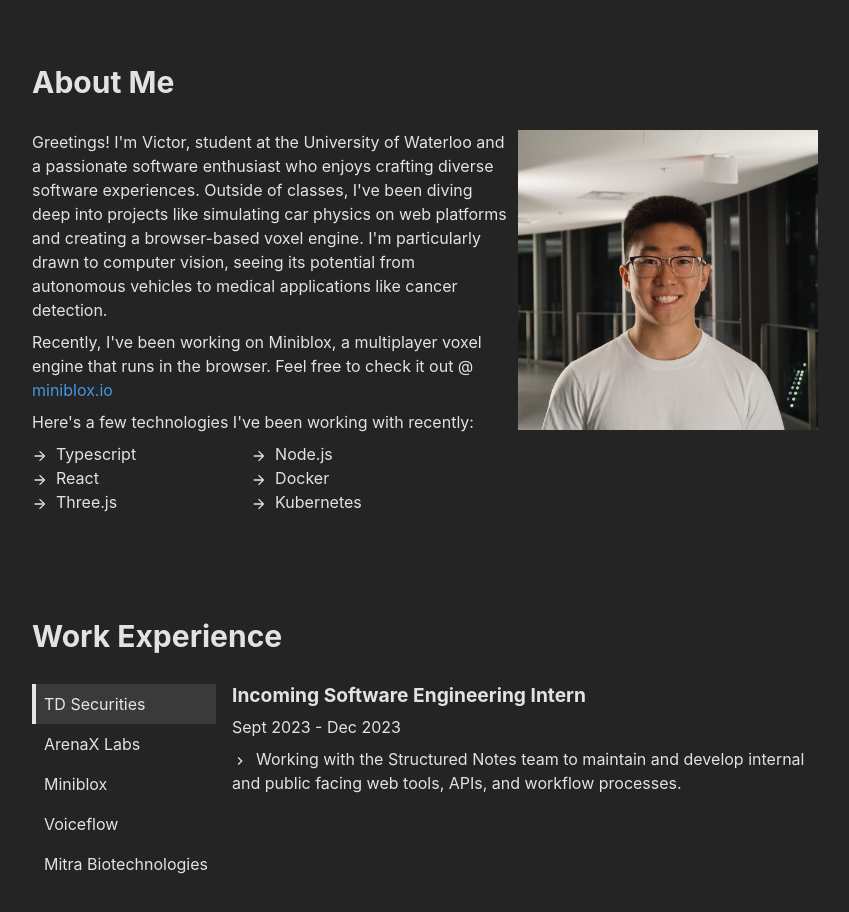
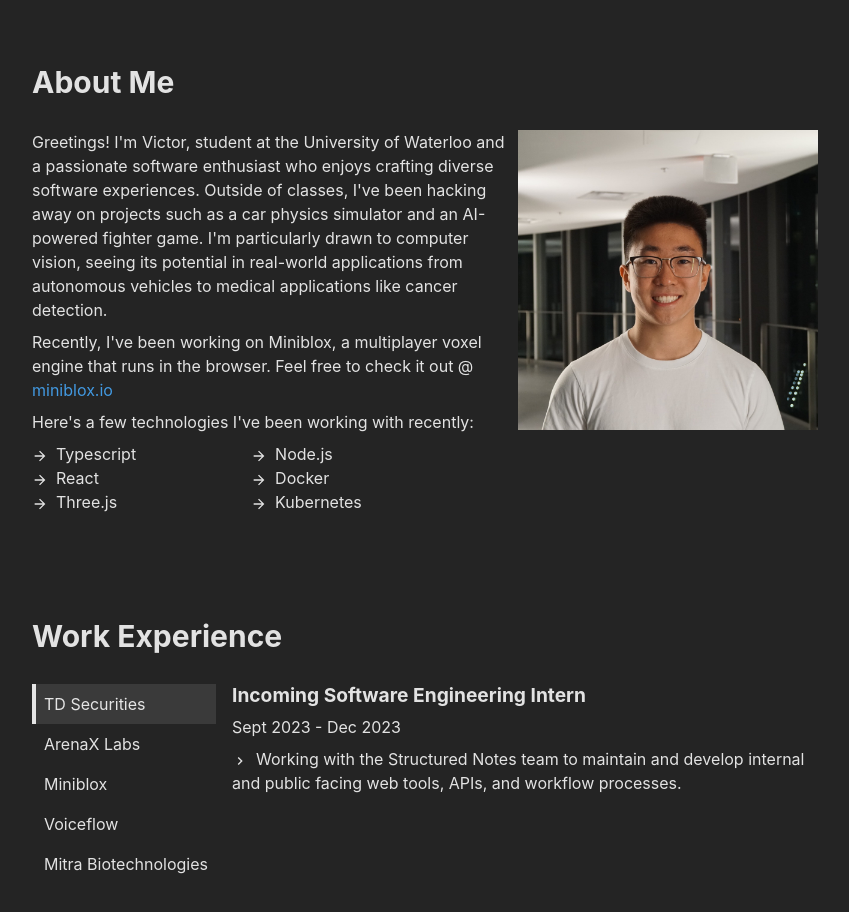
Before and after one commit to victoryqwei/victorwei.com, a React (Vite) app: page / in a window 1280 px wide. Shown: the part 840-1752 px from the top of the page, without its empty margins (215-1064 px from the left). Built offline with nearby package versions, Linux system fonts and the light colour scheme.

Commit message:
fix: update about me

```diff
--- a/src/react/About.tsx
+++ b/src/react/About.tsx
@@ -15,9 +15,9 @@ const About: React.FC = () => {
         <VStack alignItems="flex-start" fontSize="1rem">
           <Text>
             Greetings! I'm Victor, student at the University of Waterloo and a passionate software enthusiast who enjoys crafting diverse
-            software experiences. Outside of classes, I've been diving deep into projects like simulating car physics on web platforms and
-            creating a browser-based voxel engine. I'm particularly drawn to computer vision, seeing its potential from autonomous vehicles
-            to medical applications like cancer detection.
+            software experiences. Outside of classes, I've been hacking away on projects such as a car physics simulator and an AI-powered
+            fighter game. I'm particularly drawn to computer vision, seeing its potential in real-world applications from autonomous
+            vehicles to medical applications like cancer detection.
           </Text>
 
           <Text>
```
